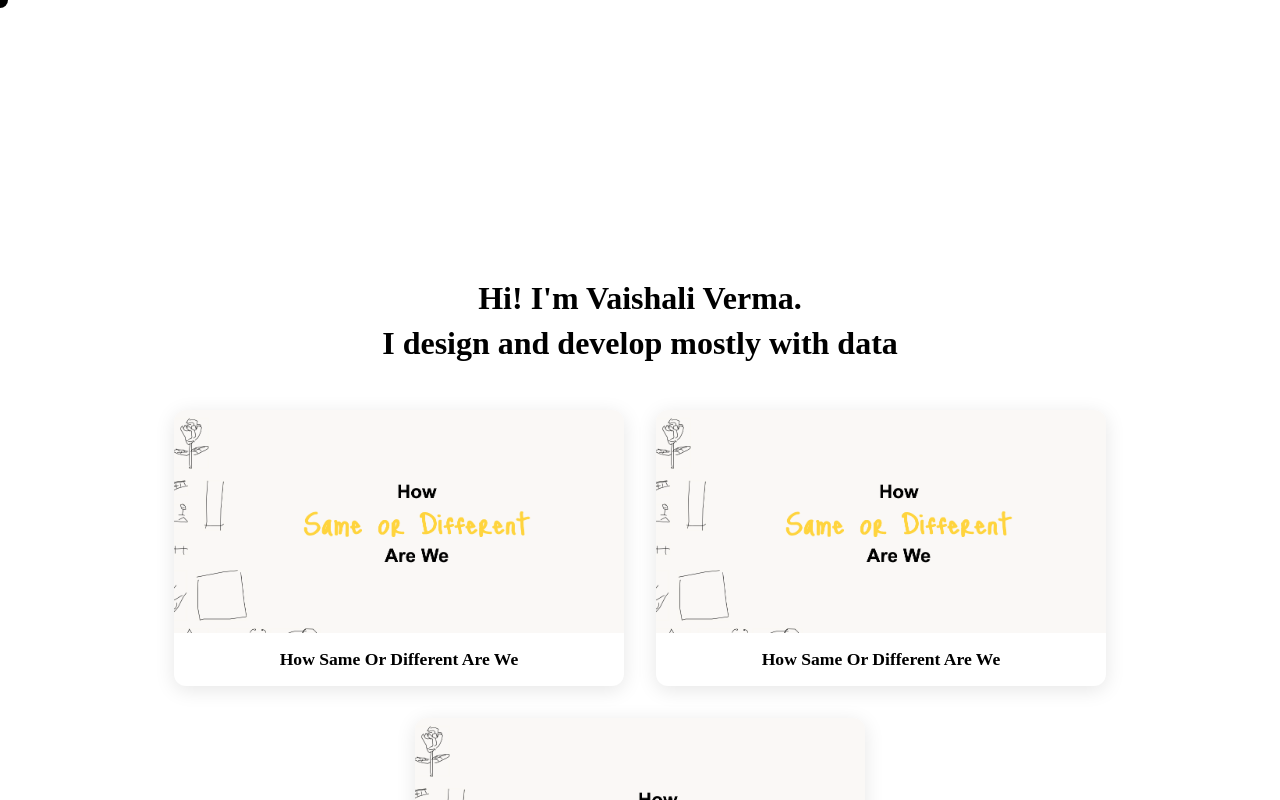
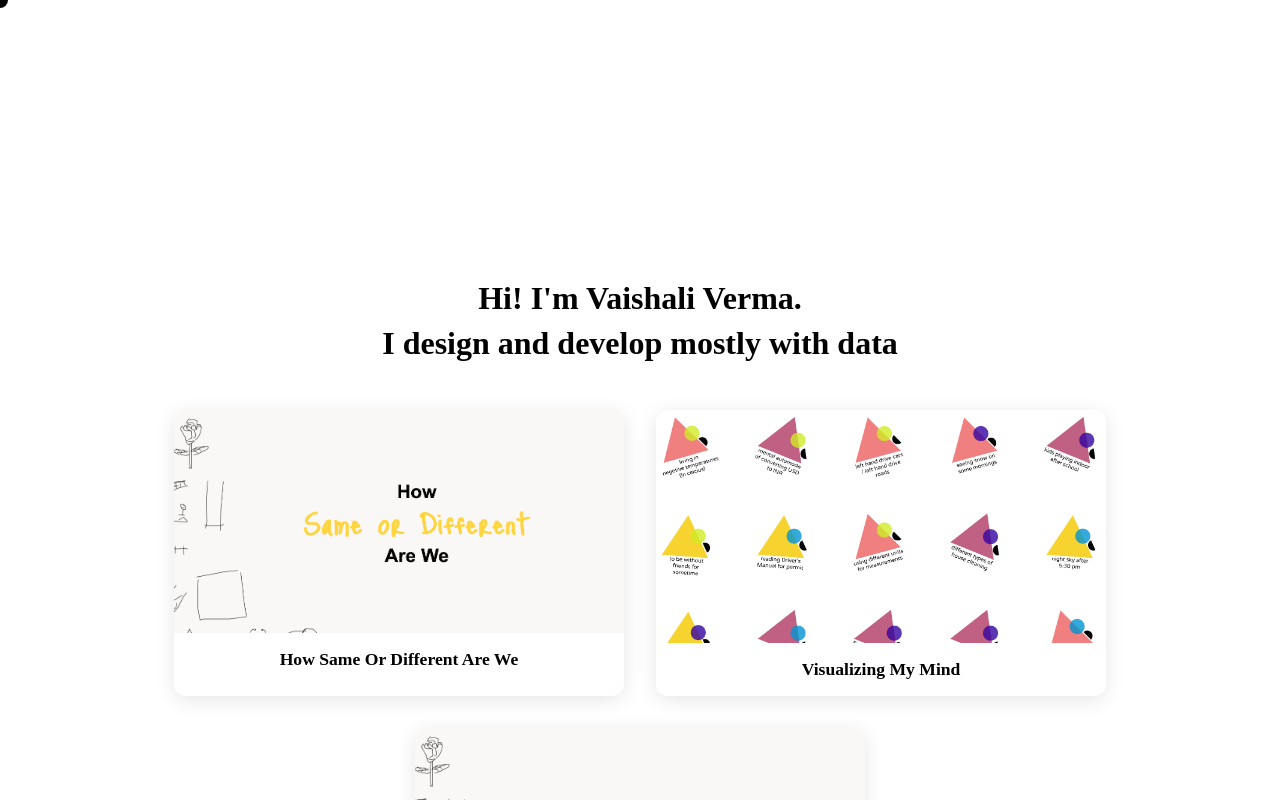
Before and after one commit to vaishalivr/Portfolio-2025, a SvelteKit app: page / in a window 1280 px wide. Shown: the top 800 px of the page. Built offline with nearby package versions, Linux system fonts and the light colour scheme.

Commit message:
putting visualizing my mind

```diff
--- a/src/routes/+page.svelte
+++ b/src/routes/+page.svelte
@@ -6,9 +6,9 @@
       link: "https://capstone-wine-kappa.vercel.app/",
     },
     {
-      title: "How Same Or Different Are We",
-      image: "/howSameOrDifferentAreWe.png",
-      link: "https://capstone-wine-kappa.vercel.app/",
+      title: "Visualizing My Mind",
+      image: "/visualizingMyMind.png",
+      link: "https://visualizing-my-mind.vercel.app/",
     },
     {
       title: "How Same Or Different Are We",
```
Also changed, not shown: static/visualizingMyMind.png (added).
